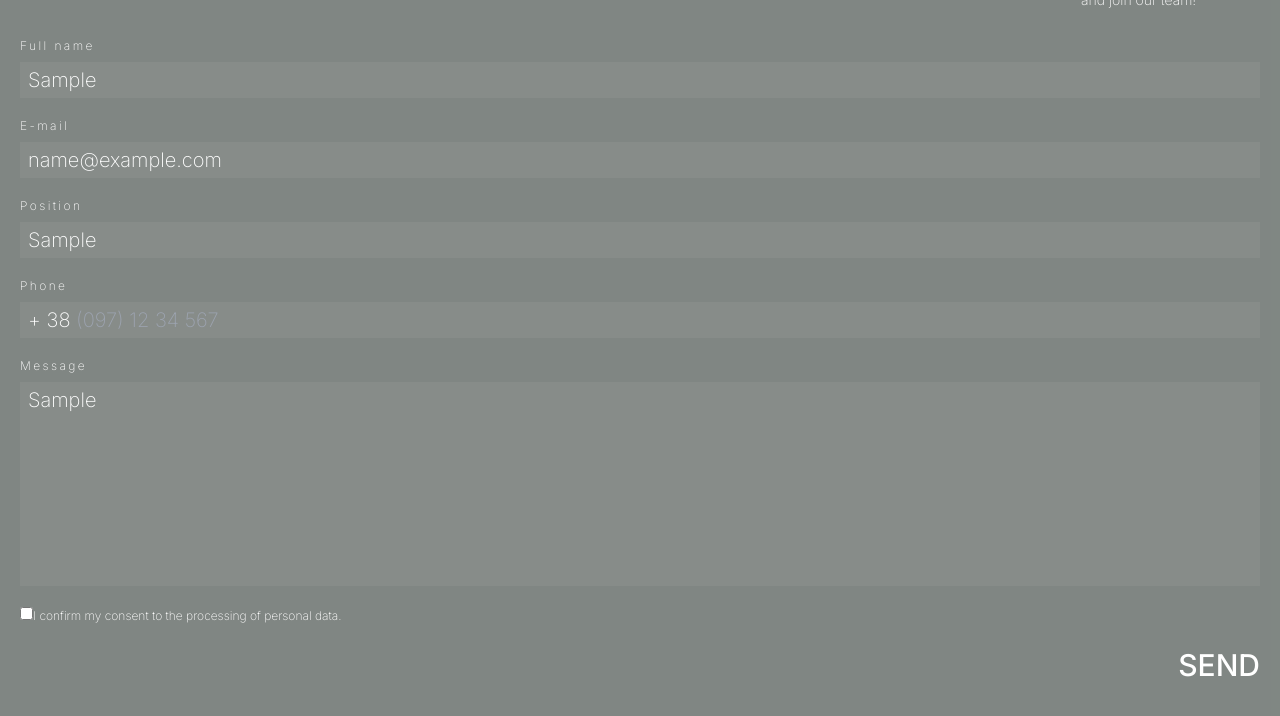
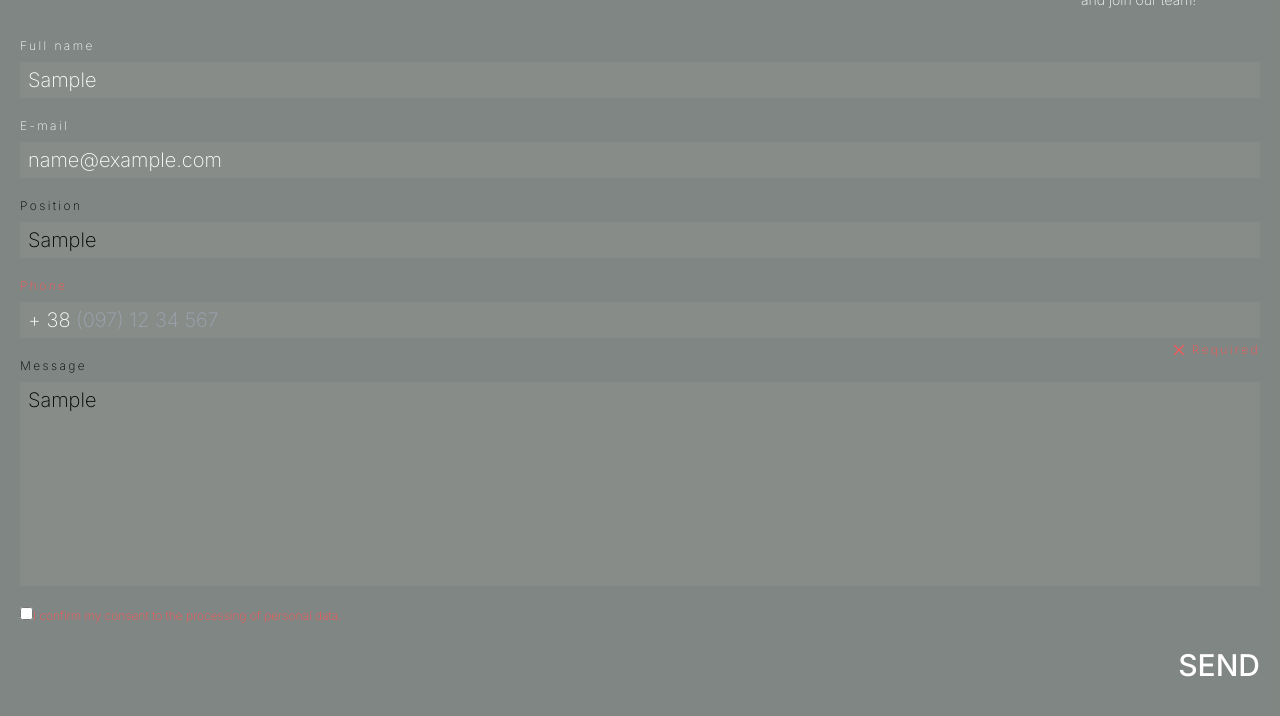
Before and after one commit to emmabaka/carp-travel, a Next.js app: page / in a window 1280 px wide. Both pictures are taken after typing "Sample", "name@example.com", "Sample", "Sample", "Sample" into the empty fields and a click on the button "SEND". Shown: the part 2326-3042 px from the top of the page. Built offline with nearby package versions, Linux system fonts and the light colour scheme; a web font is replaced by a local one.

Commit message:
feat: add new styles for validation errors

```diff
--- a/src/components/ChooseUsForm/ChooseUsForm.jsx
+++ b/src/components/ChooseUsForm/ChooseUsForm.jsx
@@ -1,15 +1,16 @@
 "use client";
 import { useForm } from "react-hook-form";
 import InputMask from "react-input-mask";
+import error from "../../../public/x.svg";
 import s from "./ChooseUsForm.module.css";
-
+import Image from "next/image";
 
 const ChooseUsForm = () => {
   const {
     handleSubmit,
     register,
     formState: { errors },
-    formState,
+    reset,
   } = useForm({
     mode: "onBlur",
     defaultValues: {
@@ -23,9 +24,9 @@ const ChooseUsForm = () => {
   });
   const onSubmit = (values) => {
     console.log(values);
+    reset();
   };
-  console.log(errors);
-  console.log(formState);
+
   return (
     <div className="py-[56px] px-5">
       <p className="text-14 text-white font-extralight leading-5 max-w-[179px] ml-auto pb-[24px]">
@@ -35,12 +36,17 @@ const ChooseUsForm = () => {
       </p>
       <form className="bg-transparent" onSubmit={handleSubmit(onSubmit)}>
         <div className="relative flex flex-col gap-1 pb-4">
-          <label className={s.label} htmlFor="name">
+          <label
+            className={`${errors.name ? "text-red" : "text-white"} ${s.label}`}
+            htmlFor="name"
+          >
             Full name
           </label>
           <div className="relative">
             <input
-              className={`${s.input} px-2`}
+              className={`${errors.name ? "text-red" : "text-white"} ${
+                s.input
+              } px-2`}
               type="text"
               {...register("name", {
                 required: "Required",
@@ -53,16 +59,26 @@ const ChooseUsForm = () => {
               id="name"
               placeholder="John Smith"
             />
-            <p className={s.error}>{errors.name && errors.name.message}</p>
+            {errors.name && (
+              <p className={s.error}>
+                <Image src={error} alt="error" width={18} height={18} />
+                {errors.name.message}
+              </p>
+            )}
           </div>
         </div>
         <div className="relative flex flex-col gap-1 pb-4">
-          <label className={s.label} htmlFor="email">
+          <label
+            className={`${errors.email ? "text-red" : "text-white"} ${s.label}`}
+            htmlFor="email"
+          >
             E-mail
           </label>
           <div className="relative">
             <input
-              className={`${s.input} px-2`}
+              className={`${errors.name ? "text-red" : "text-white"} ${
+                s.input
+              } px-2`}
               type="email"
               {...register("email", {
                 required: "Required",
@@ -74,7 +90,12 @@ const ChooseUsForm = () => {
               id="email"
               placeholder="johnsmith@email.com"
             />
-            <p className={s.error}>{errors.email && errors.email.message}</p>
+            {errors.email && (
+              <p className={s.error}>
+                <Image src={error} alt="error" width={18} height={18} />
+                {errors.email.message}
+              </p>
+            )}
           </div>
         </div>
         <div className="flex flex-col gap-1 pb-4">
@@ -92,16 +113,21 @@ const ChooseUsForm = () => {
           />
         </div>
         <div className="flex flex-col gap-1 pb-4">
-          <label className={s.label} htmlFor="phone">
+          <label
+            className={`${errors.phone ? "text-red" : "text-white"} ${s.label}`}
+            htmlFor="phone"
+          >
             Phone
           </label>
           <div className="relative">
             <InputMask
-              className={`${s.input} pl-14 pr-2`}
+              className={`${errors.name ? "text-red" : "text-white"} ${
+                s.input
+              } pl-14 pr-2`}
               type="text"
               mask="(999) 99 99 999"
               {...register("phone", {
-                required: false,
+                required: "Required",
                 pattern: {
                   value: /^\(\d{3}\) \d{2} \d{2} \d{3}$/,
                   message: "Incorrect phone",
@@ -114,7 +140,12 @@ const ChooseUsForm = () => {
             <span className="absolute left-2 top-2/4 -translate-y-1/2 text-20 text-white font-extralight leading-6">
               + 38
             </span>
-            <p className={s.error}>{errors.phone && errors.phone.ref.value}</p>
+            {errors.phone && (
+              <p className={s.error}>
+                <Image src={error} alt="error" width={18} height={18} />
+                {errors.phone.message}
+              </p>
+            )}
           </div>
         </div>
         <div className="flex flex-col gap-1 pb-4">
@@ -132,9 +163,17 @@ const ChooseUsForm = () => {
           />
         </div>
         <div className="pb-4">
-          <input type="checkbox" name="confirm" id="confirm" />
+          <input
+            type="checkbox"
+            {...register("confirm", {
+              required: true,
+            })}
+            id="confirm"
+          />
           <label
-            className="text-12 text-white font-extralight leading-[22px]"
+            className={`${
+              errors.confirm ? "text-red" : "text-white"
+            } text-12 font-extralight leading-[22px]`}
             htmlFor="confirm"
           >
             I confirm my consent to the processing of personal data.
--- a/src/components/ChooseUsForm/ChooseUsForm.module.css
+++ b/src/components/ChooseUsForm/ChooseUsForm.module.css
@@ -2,12 +2,12 @@
 
 @layer components {
   .error {
-    @apply absolute right-0 bottom-0 translate-y-full text-12 text-red font-extralight leading-6 tracking-[2.4px];
+    @apply absolute right-0 bottom-0 translate-y-full flex items-center gap-1 text-12 text-red font-extralight leading-6 tracking-[2.4px];
   }
   .input {
-    @apply bg-backgroundInput text-20 text-white font-extralight leading-6 py-[6px] w-full;
+    @apply bg-backgroundInput text-20 font-extralight leading-6 py-[6px] w-full outline-none;
   }
   .label {
-    @apply text-12 text-white font-extralight leading-6 tracking-[2.4px];
+    @apply text-12 font-extralight leading-6 tracking-[2.4px];
   }
 }
```
Also changed, not shown: public/x.svg (added).
